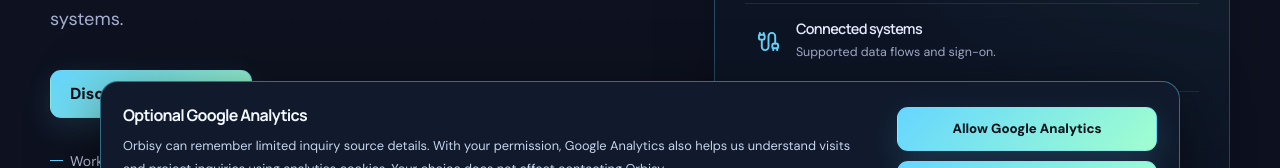
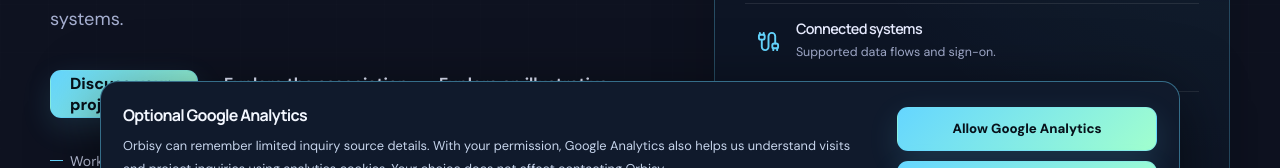
Before and after one commit to eavesa2796/Orbisy-Web-App, a Next.js app: page / in a window 1280 px wide. Shown: the part 551-719 px from the top of the page. Built offline with nearby package versions, Linux system fonts and the light colour scheme; no server answers.

Commit message:
Feature association concept from homepage

```diff
--- a/src/app/page.tsx
+++ b/src/app/page.tsx
@@ -8,7 +8,7 @@ import { associationFaqs } from "@/lib/association-services";
 import { TrackLink } from "@/components/track-link";
 export default function Home() {
   return <><PublicHeader/><main id="main-content" className="agency-home association-home">
-    <section className="hero agency-hero" id="top"><div className="hero-grid" aria-hidden="true"/><div className="container hero-layout"><div className="hero-copy"><p className="eyebrow"><span/>Websites · Member experiences · Connected systems</p><h1>Custom websites<br/>and software<br/><span>for associations.</span></h1><p className="hero-lede">Help members find what they need. Give staff a simpler way to get work done. Orbisy builds association websites, member functionality, and scoped integrations around your organization’s workflows and existing systems.</p><div className="hero-actions"><TrackLink className="button" href="#contact" eventName="primary_cta_click" componentId="hero_project_request">Discuss your project</TrackLink><Link className="text-link" href="/associations">Explore the association approach →</Link></div><ul className="hero-points" aria-label="How Orbisy works"><li>Work directly with the developer</li><li>Clear project scopes</li><li>Chicago-based · Working remotely</li></ul></div><AssociationMap/></div></section>
+    <section className="hero agency-hero" id="top"><div className="hero-grid" aria-hidden="true"/><div className="container hero-layout"><div className="hero-copy"><p className="eyebrow"><span/>Websites · Member experiences · Connected systems</p><h1>Custom websites<br/>and software<br/><span>for associations.</span></h1><p className="hero-lede">Help members find what they need. Give staff a simpler way to get work done. Orbisy builds association websites, member functionality, and scoped integrations around your organization’s workflows and existing systems.</p><div className="hero-actions"><TrackLink className="button" href="#contact" eventName="primary_cta_click" componentId="hero_project_request">Discuss your project</TrackLink><Link className="text-link" href="/associations">Explore the association approach →</Link><Link className="text-link" href="/work/association-website-concept">Explore an illustrative website concept →</Link></div><ul className="hero-points" aria-label="How Orbisy works"><li>Work directly with the developer</li><li>Clear project scopes</li><li>Chicago-based · Working remotely</li></ul></div><AssociationMap/></div></section>
     <section className="section association-problems"><div className="container"><div className="section-heading split-heading"><div><p className="eyebrow"><span/>Start with the friction</p><h2>A clearer path for members.<br/>Less manual work for staff.</h2></div><p>A website project should support how your association works, from the public pages to the systems behind them.</p></div><div className="association-problem-grid">{[
       ["Information is hard to find", "Organize content around the tasks members, prospective members, sponsors, and event attendees come to complete."],
       ["Updates depend on a developer", "Give staff an appropriate CMS, clear editing roles, reusable content sections, and guidance for everyday updates."],
```
